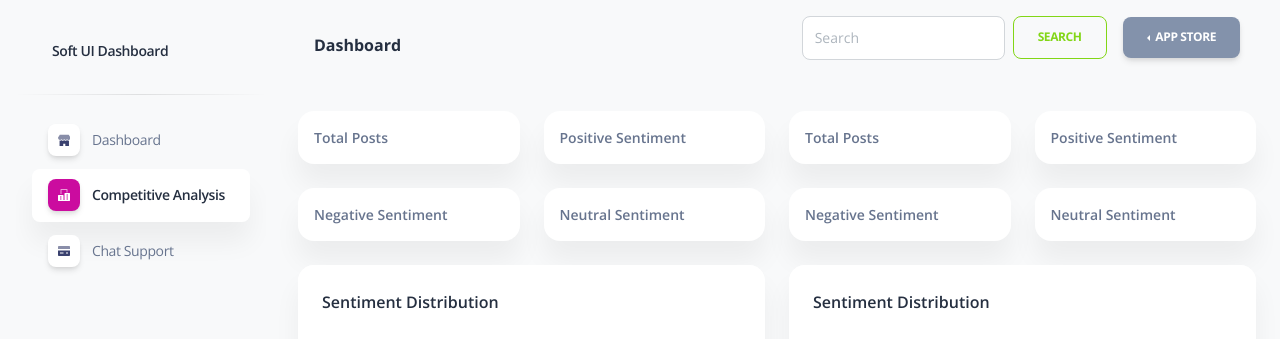
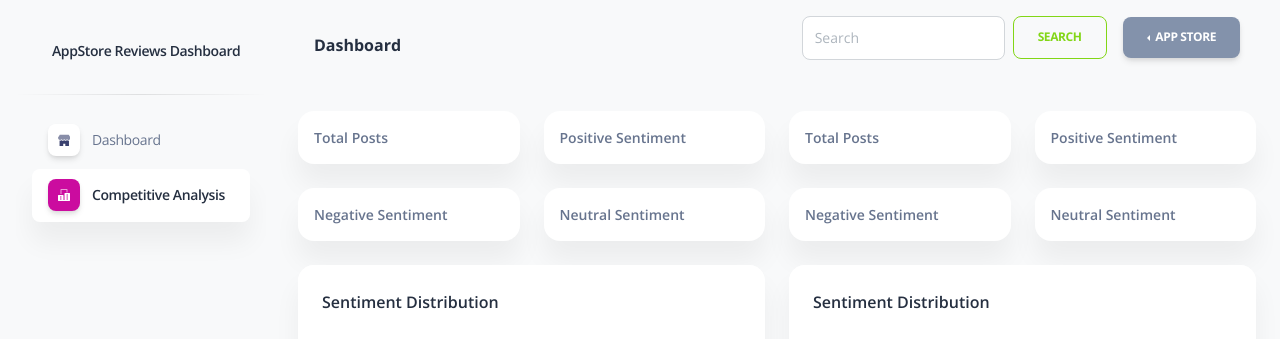
Before and after one commit to mahesh006/Analysis-project-Expert.ai-, a Flask app: template templates/competative_playstore.html in a window 1280 px wide. Shown: the top 339 px of the page. Run offline with Flask 2, Linux system fonts and the light colour scheme; the template is opened without the code that fills it, so the values that code supplies are empty; some libraries are stand-ins or nearby versions.

Commit message:
Update competative_playstore.html

```diff
--- a/templates/competative_playstore.html
+++ b/templates/competative_playstore.html
@@ -33,7 +33,7 @@
     <div class="sidenav-header">
       <i class="fas fa-times p-3 cursor-pointer text-secondary opacity-5 position-absolute right-0 top-0 d-none d-xl-none" aria-hidden="true" id="iconSidenav"></i>
       <a class="navbar-brand m-0" href="/">
-        <span class="ms-1 font-weight-bold">Soft UI Dashboard</span>
+        <span class="ms-1 font-weight-bold">AppStore Reviews Dashboard</span>
       </a>
     </div>
     <hr class="horizontal dark mt-0">
@@ -77,26 +77,6 @@
               </svg>
             </div>
             <span class="nav-link-text ms-1">Competitive Analysis</span>
-          </a>
-        </li>
-        <li class="nav-item">
-          <a class="nav-link  " href="../pages/billing.html">
-            <div class="icon icon-shape icon-sm shadow border-radius-md bg-white text-center me-2 d-flex align-items-center justify-content-center">
-              <svg width="12px" height="12px" viewBox="0 0 43 36" version="1.1" xmlns="http://www.w3.org/2000/svg" xmlns:xlink="http://www.w3.org/1999/xlink">
-                <title>credit-card</title>
-                <g id="Basic-Elements" stroke="none" stroke-width="1" fill="none" fill-rule="evenodd">
-                  <g id="Rounded-Icons" transform="translate(-2169.000000, -745.000000)" fill="#FFFFFF" fill-rule="nonzero">
-                    <g id="Icons-with-opacity" transform="translate(1716.000000, 291.000000)">
-                      <g id="credit-card" transform="translate(453.000000, 454.000000)">
-                        <path class="color-background" d="M43,10.7482083 L43,3.58333333 C43,1.60354167 41.3964583,0 39.4166667,0 L3.58333333,0 C1.60354167,0 0,1.60354167 0,3.58333333 L0,10.7482083 L43,10.7482083 Z" id="Path" opacity="0.593633743"></path>
-                        <path class="color-background" d="M0,16.125 L0,32.25 C0,34.2297917 1.60354167,35.8333333 3.58333333,35.8333333 L39.4166667,35.8333333 C41.3964583,35.8333333 43,34.2297917 43,32.25 L43,16.125 L0,16.125 Z M19.7083333,26.875 L7.16666667,26.875 L7.16666667,23.2916667 L19.7083333,23.2916667 L19.7083333,26.875 Z M35.8333333,26.875 L28.6666667,26.875 L28.6666667,23.2916667 L35.8333333,23.2916667 L35.8333333,26.875 Z" id="Shape"></path>
-                      </g>
-                    </g>
-                  </g>
-                </g>
-              </svg>
-            </div>
-            <span class="nav-link-text ms-1">Chat Support</span>
           </a>
         </li>
       </ul>
```
